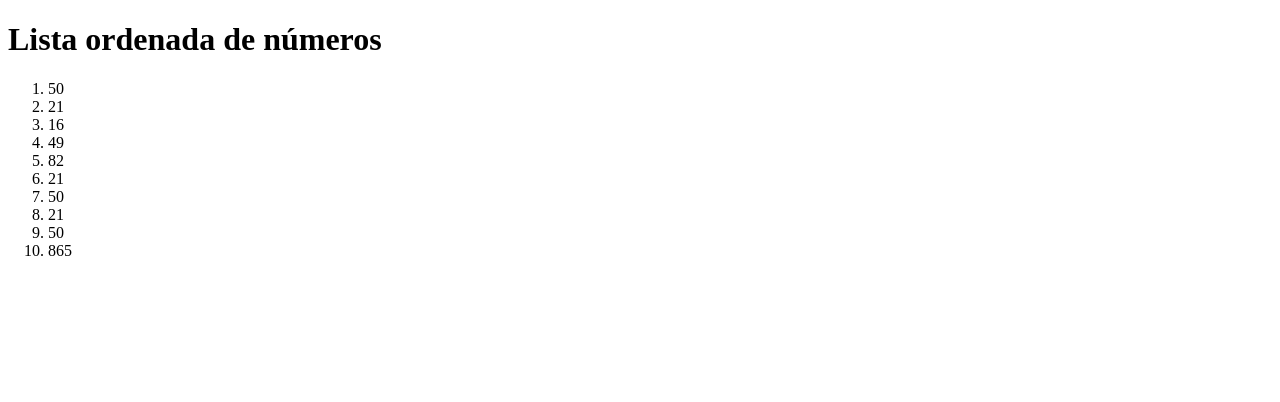
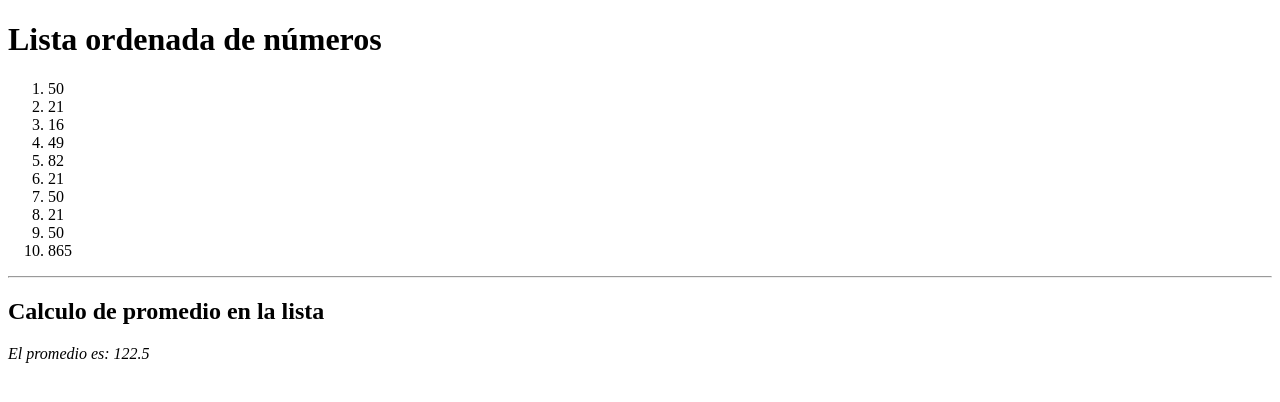
Before and after one commit to jroldanzocco/ARG-Programa-PRACTICA, a plain HTML site: page tareas/clase-5/tarea4.html in a window 1280 px wide. Drawn offline with Linux system fonts and the light colour scheme.

Commit message:
Calculo del promedio
Se realizo el calculo del promedio de numeros y se inserto en una etiqueta em creada con un texto predefinido

```diff
--- a/tareas/clase-5/tarea4.html
+++ b/tareas/clase-5/tarea4.html
@@ -9,6 +9,9 @@
   <link rel='stylesheet' type='text/css' media='screen' href='tarea4.css'>
 
 </head>
+
+
+<body>
   <h1>Lista ordenada de números</h1>
   <ol>
     <li>50</li>
@@ -22,8 +25,9 @@
     <li>50</li>
     <li>865</li>
   </ol>
-
-<body>
+  <hr>
+  <h2>Calculo de promedio en la lista</h2>
+  <em id="promedio-lista">El promedio es: </em>
   <script src='/tareas/clase-5/tarea4.js'></script>
 </body>
 
--- a/tareas/clase-5/tarea4.js
+++ b/tareas/clase-5/tarea4.js
@@ -2,9 +2,21 @@ let listadeNumeros = document.querySelectorAll("li");
 let arrayGenerado = convertirListaEnArray(listadeNumeros);
 
 function convertirListaEnArray(lista) {
-  let = arrayGenerado = [];
+  let arrayGenerado = [];
   for (let i = 0; i < lista.length; i++) {
     arrayGenerado.push(Number(lista[i].innerText));
   }
   return arrayGenerado;
 }
+
+let promedioArray = promediarNumerosArray(arrayGenerado);
+let $promedioLista = document.querySelector("#promedio-lista");
+$promedioLista.insertAdjacentHTML("beforeend", promedioArray);
+
+function promediarNumerosArray(array) {
+  let suma = 0;
+  for (let i = 0; i < array.length; i++) {
+    suma += array[i];
+  }
+  return suma / array.length;
+}
```
Lines whose indentation alone changed are shown as unchanged.
